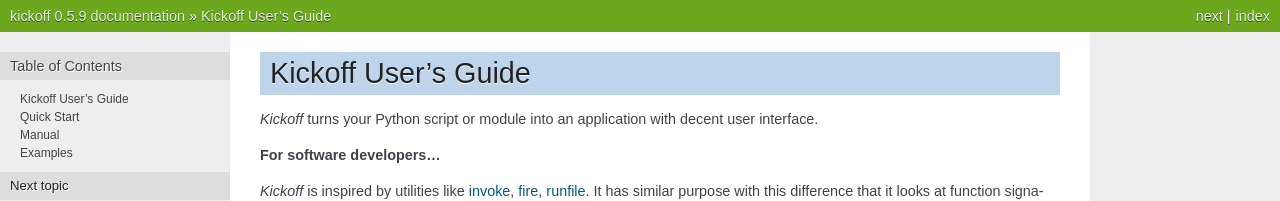
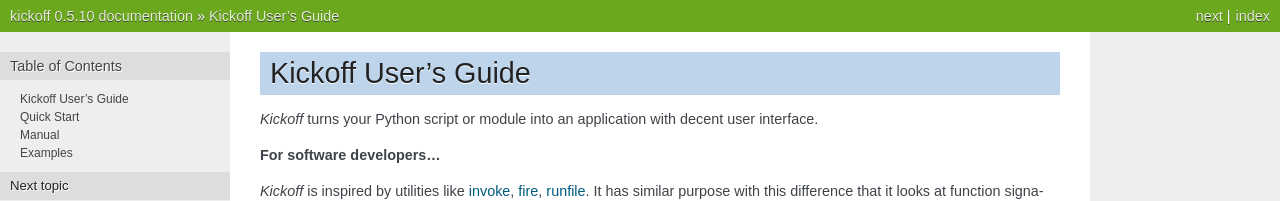
Before and after one commit to gergelyk/python-kickoff, a Sphinx documentation site: the page built from docs/source/index.rst, in a window 1280 px wide and 900 px high. Shown: the top 201 px of the window. Built offline with Sphinx 7.4.7, drawn with Linux system fonts in a browser that asks for light colours; some of the changed text lies outside the part shown.

Commit message:
update docs

```diff
--- a/README.rst
+++ b/README.rst
@@ -64,9 +64,10 @@
     git tag 1.2.3
 
     # upload code
+    git push
     git push --tags
     python3 setup.py build sdist
     twine upload dist/kickoff-1.2.3.tar.gz
 
     # upload documentation
-    nothing to be done, it is automatically triggered by github
+    log into readthedocs.io and trigger a Build
--- a/docs/source/conf.py
+++ b/docs/source/conf.py
@@ -26,7 +26,7 @@
 # The short X.Y version
 version = '0.5'
 # The full version, including alpha/beta/rc tags
-release = '0.5.9'
+release = '0.5.10'
 
 
 # -- General configuration ---------------------------------------------------
--- a/docs/source/index.rst
+++ b/docs/source/index.rst
@@ -111,4 +111,4 @@
 
 - `ex08_freezing_environment <https://github.com/gergelyk/python-kickoff/blob/master/examples/ex08_freezing_environment>`_ How to call ``kickoff`` from a script. Alternative Ways of calling ``kickoff``-based application.
 
-- `ex09_advanced_types <https://github.com/gergelyk/python-kickoff/blob/master/examples/ex09_advanced_types>`_ Using `IntEnum` and integers in hexadecimal notation.
+- `ex09_advanced_types <https://github.com/gergelyk/python-kickoff/blob/master/examples/ex09_advanced_types/demo.py>`_ Using `IntEnum` and integers in hexadecimal notation.
--- a/setup.py
+++ b/setup.py
@@ -9,7 +9,7 @@
 
 setup(
     name = 'kickoff',
-    version = '0.5.9',
+    version = '0.5.10',
     description = 'Turns your Python script or module into an application with decent CLI.',
     author = 'Grzegorz Krason',
     author_email = 'grzegorz.krason@gmail.com',
```
